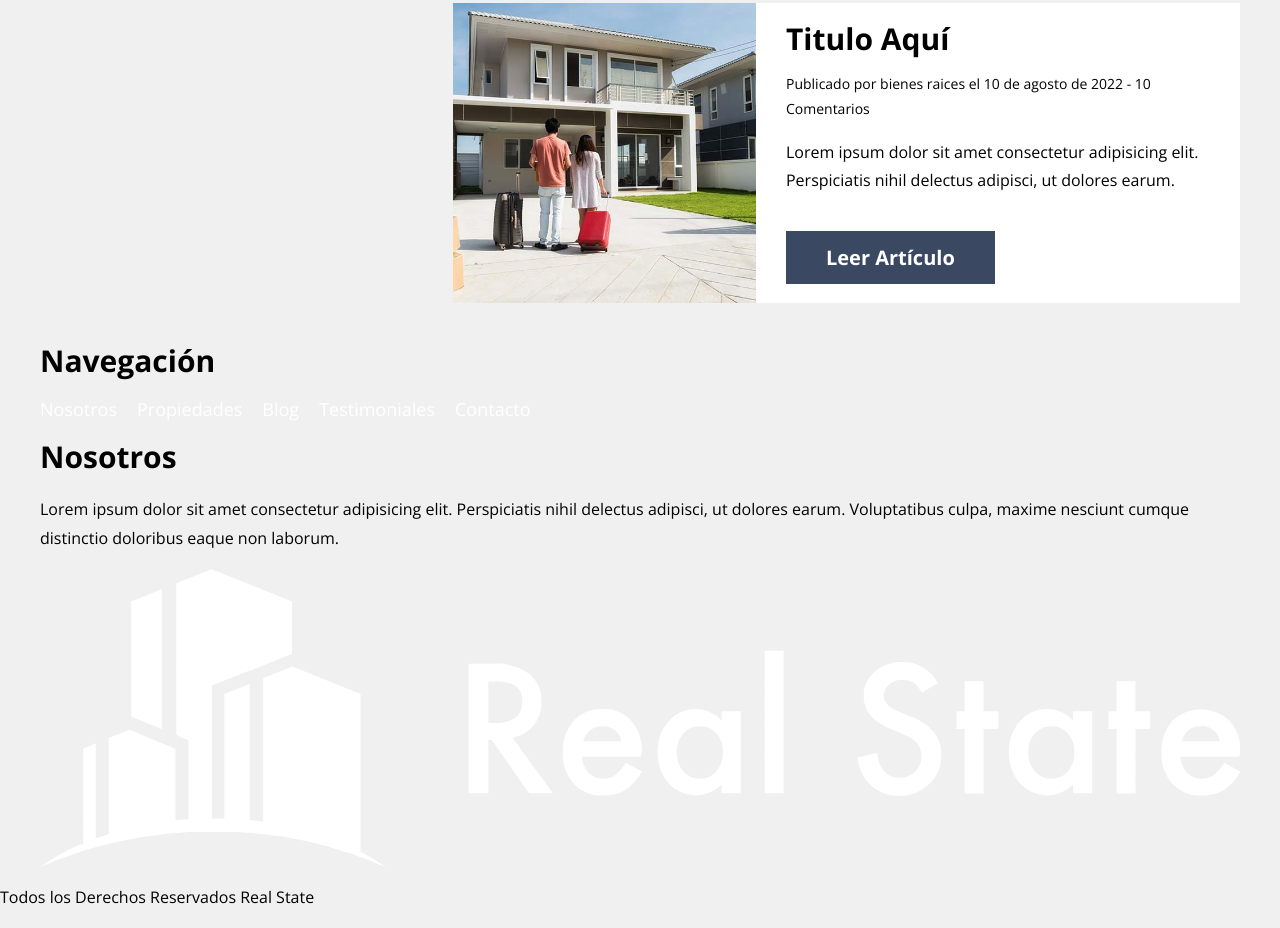
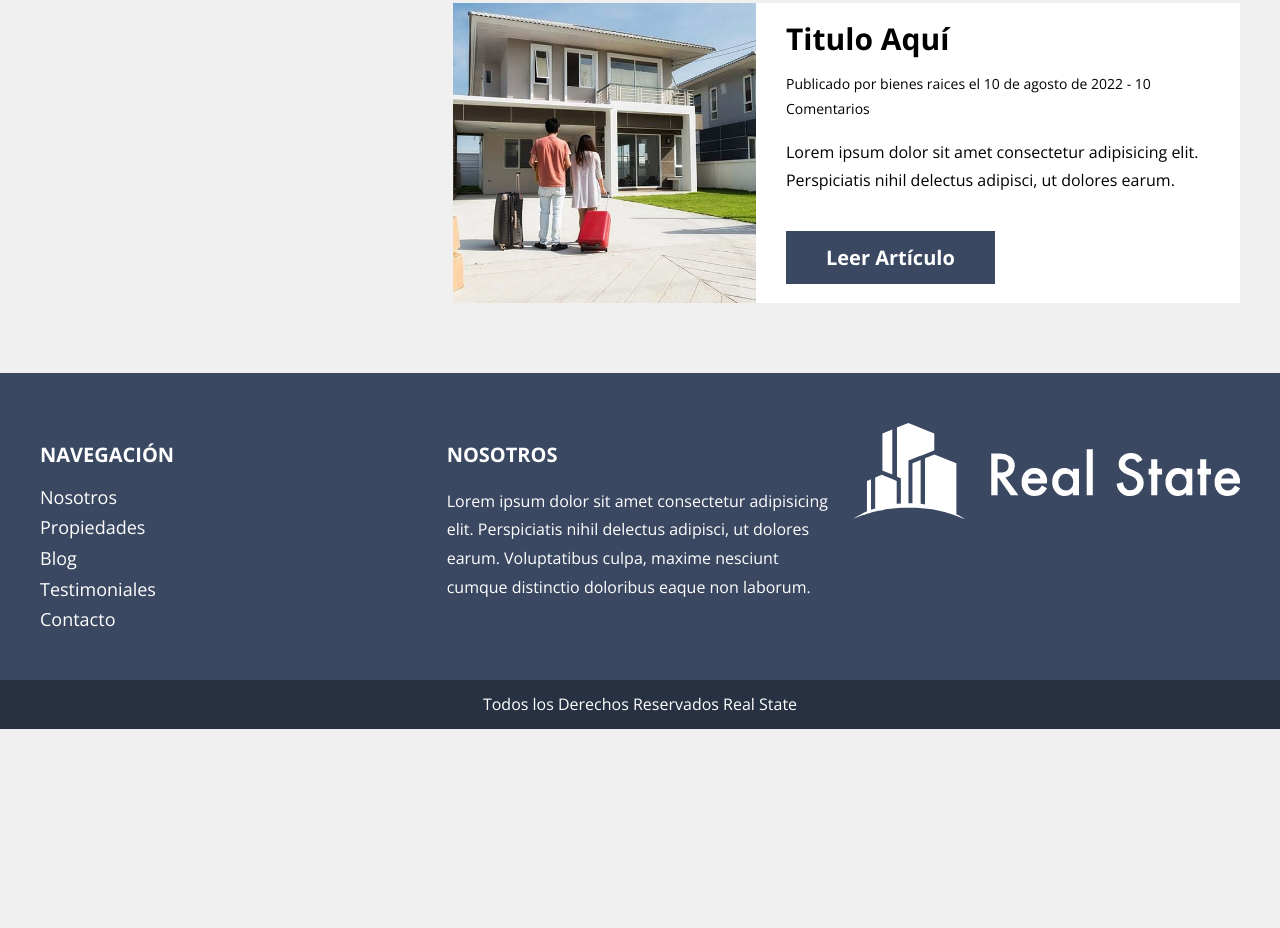
Before and after one commit to HugoAvila-Dev/realState, a website: page index.html in a window 1280 px wide. Shown: the part 3438-4366 px from the top of the page. After the commit the page ends 4167 px from the top, so only its background shows below. Drawn offline with nearby package versions, Linux system fonts and the light colour scheme.

Commit message:
css al footer

```diff
--- a/index.html
+++ b/index.html
@@ -184,12 +184,12 @@
         <div class="footer__grid contenedor">
             <div class="footer_box">
                 <h3 class="footer__heading">Navegación</h3>
-                <nav class="navegacion">
-                    <a class="navegacion__link navegacion__link--vertical" href="#">Nosotros</a>
-                    <a class="navegacion__link navegacion__link--vertical" href="#">Propiedades</a>
-                    <a class="navegacion__link navegacion__link--vertical" href="#">Blog</a>
-                    <a class="navegacion__link navegacion__link--vertical" href="#">Testimoniales</a>
-                    <a class="navegacion__link navegacion__link--vertical" href="#">Contacto</a>
+                <nav class="footer__navegacion">
+                    <a class="footer__link" href="#">Nosotros</a>
+                    <a class="footer__link" href="#">Propiedades</a>
+                    <a class="footer__link" href="#">Blog</a>
+                    <a class="footer__link" href="#">Testimoniales</a>
+                    <a class="footer__link" href="#">Contacto</a>
                 </nav>
             </div>
             <div class="footer_box">
--- a/src/scss/app.scss
+++ b/src/scss/app.scss
@@ -1,3 +1,4 @@
 @use 'base';
 @use 'ui/header';
 @use 'ui/contenido';
+@use 'ui/footer';
--- /dev/null
+++ b/src/scss/ui/footer/_footer.scss
@@ -0,0 +1,41 @@
+@use 'base/variables' as v;
+@use 'base/mixins' as m;
+
+.footer {
+    background-color: v.$primario;
+    padding-top: 5rem;
+    margin-top: 5rem;
+
+    &__grid {
+        @include m.tablet {
+            @include m.grid(3, 2rem);
+         }
+    }
+    &__heading {
+        color: v.$blanco;
+        font-size: 2rem;
+        text-transform: uppercase;
+    }
+    &__texto {
+        color: v.$blanco;
+    }
+    &__navegacion {
+        display: flex;
+        flex-direction: column;
+    }
+    &__link {
+        color: v.$blanco;
+        font-size: 1.8rem;
+        margin-bottom: 1rem;
+        &:last-of-type{
+            margin-bottom: 0;
+        }
+    }
+    &__copyright {
+        background-color: darken(v.$primario, 10%);
+        text-align: center;
+        padding: 1rem;
+        margin: 5rem 0 0 0;
+        color: v.$blanco;
+    }
+}
--- /dev/null
+++ b/src/scss/ui/footer/_index.scss
@@ -0,0 +1 @@
+@forward 'footer';
```
Also changed, not shown: build/css/app.css, 1 other file.
